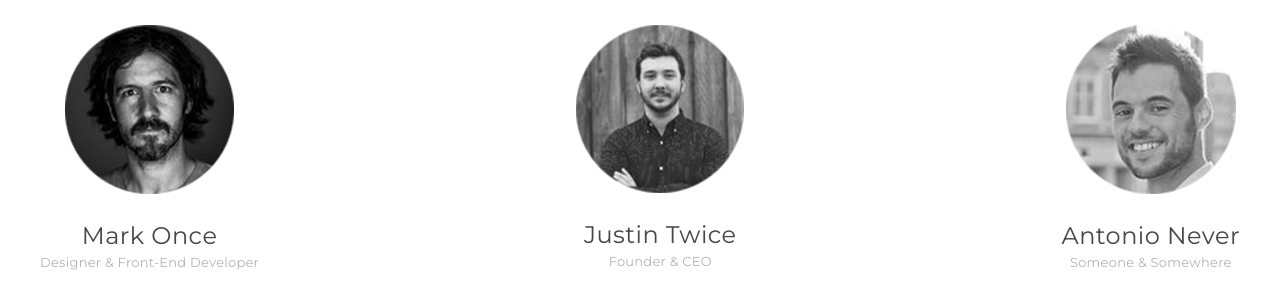
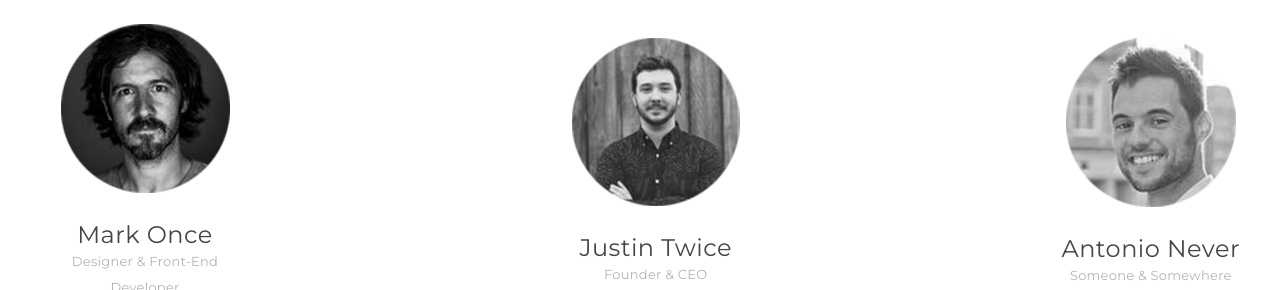
Before and after one commit to TaNTo-ZP/Landing, a plain HTML site: page index.html in a window 1280 px wide. Shown: the part 2120-2410 px from the top of the page. Drawn offline with Linux system fonts and the light colour scheme.

Commit message:
Update style.css

```diff
--- a/css/style.css
+++ b/css/style.css
@@ -195,8 +195,6 @@ body {
   text-align: center;
 }
 
-
-
 .block__item img {
   margin-bottom: 29px;
 }
@@ -211,7 +209,7 @@ body {
 }
 
 .content__desc {
-  max-width: 250px;
+  max-width: 210px;
   margin-bottom: 22px;
   font-family: 'Montserrat', sans-serif;
   font-size: 13px;
```
